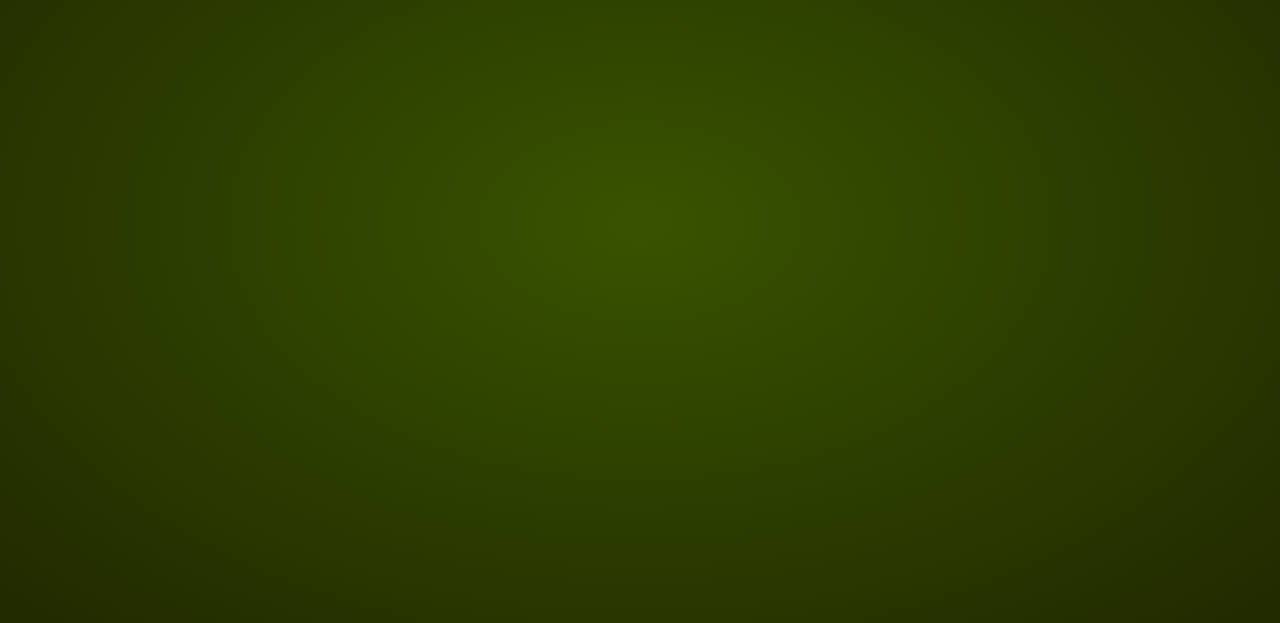
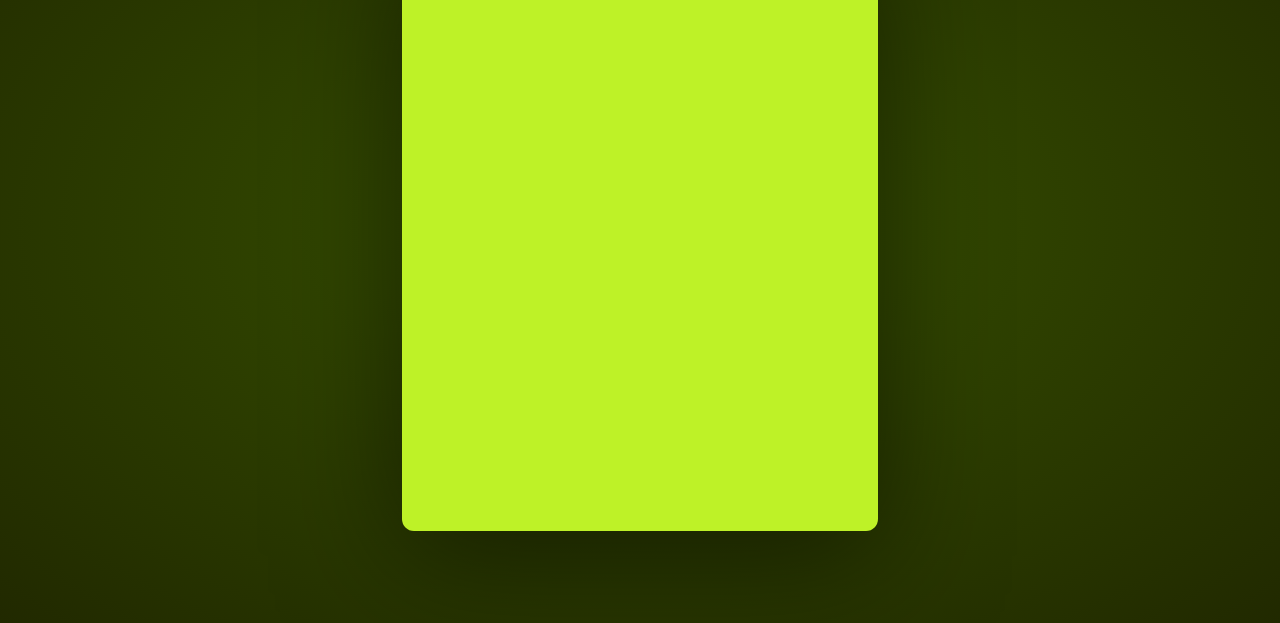
Before and after one commit to jeffch19/Fancy-Counter, a plain HTML site: page index.html in a window 1280 px wide. Shown: the part 177-800 px from the top of the page. Drawn offline with Linux system fonts and the light colour scheme.

Commit message:
centered the counter and adding css

```diff
--- a/style.css
+++ b/style.css
@@ -8,4 +8,15 @@ body {
   font-family: 'Inter', sans-serif;
   height: 100vh;
   background-image: radial-gradient(ellipse, #385300, #212900);
+  display: flex;
+  justify-content: center;
+  align-items: center;
 }
+
+.counter {
+  background-color: #bef227;
+  width: 476px;
+  height:615px;
+  border-radius: 12px;
+  box-shadow: 0 25px 121px rgba(0,0,0,0.5)
+}
```
